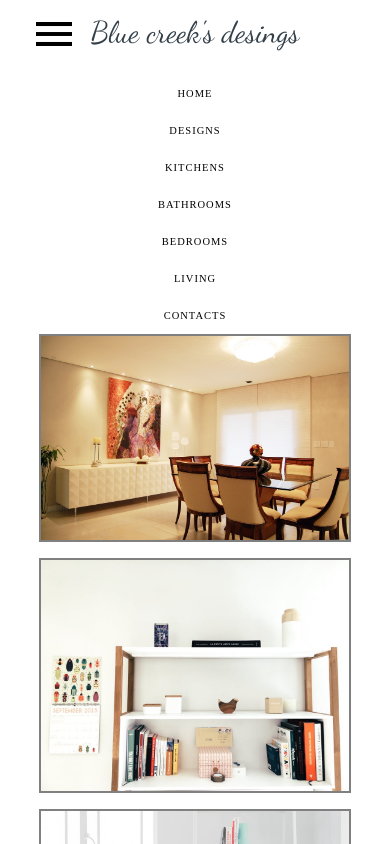
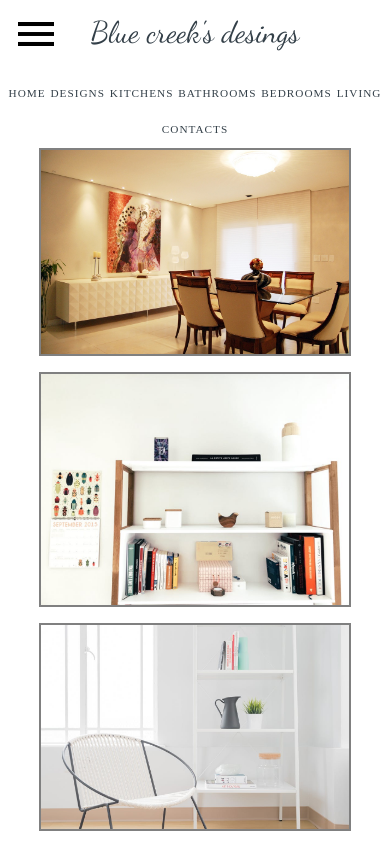
Before and after one commit to KseniiaBeliaeva/interior_designwebsite, a plain HTML site: page all.html in a window 390 px wide. Both pictures are taken after a click on the icon "menu". Shown: the top 844 px of the page. Drawn offline with nearby package versions, Linux system fonts and the light colour scheme.

Commit message:
Top menu for screens < 889px

```diff
--- a/2page.css
+++ b/2page.css
@@ -339,6 +339,7 @@ i.material-icons{
 }
 .li-menu {
     color: black;
+    display: inline-block;
   text-decoration: none;
     margin: 0;
     padding: 0;
@@ -365,16 +366,14 @@ i.material-icons{
 
  #top{
        font-size: 200%;
-           margin-bottom: 5%;
+        margin-bottom: 5%;
 
    }
 
 span {
     display: none;
 }
-.material-icons {
-    display: block;
-}
+
 .ul-menu {
 display: none;
  top: 45;
@@ -386,14 +385,13 @@ display: none;
 
 .li-menu {
     text-decoration: none;
-    font-size: 70%;
-    margin: 0;
-    border: 1px solid white;
-    text-align: center;
+    font-size: 75%;
     padding-bottom: 7px;
     padding-top: 7px;
-    color: black;
-    background-color: white;
+    display: inline-block;
+}
+.li-menu:hover {
+    background-color: none;
 }
 a:hover {
     color:gray;
@@ -413,7 +411,7 @@ direction: none !important;
 i.material-icons{
     display: block;
     position: absolute;
-    left: 30px;
+    left: 12px;
     top: 10px;
 }
 
```
